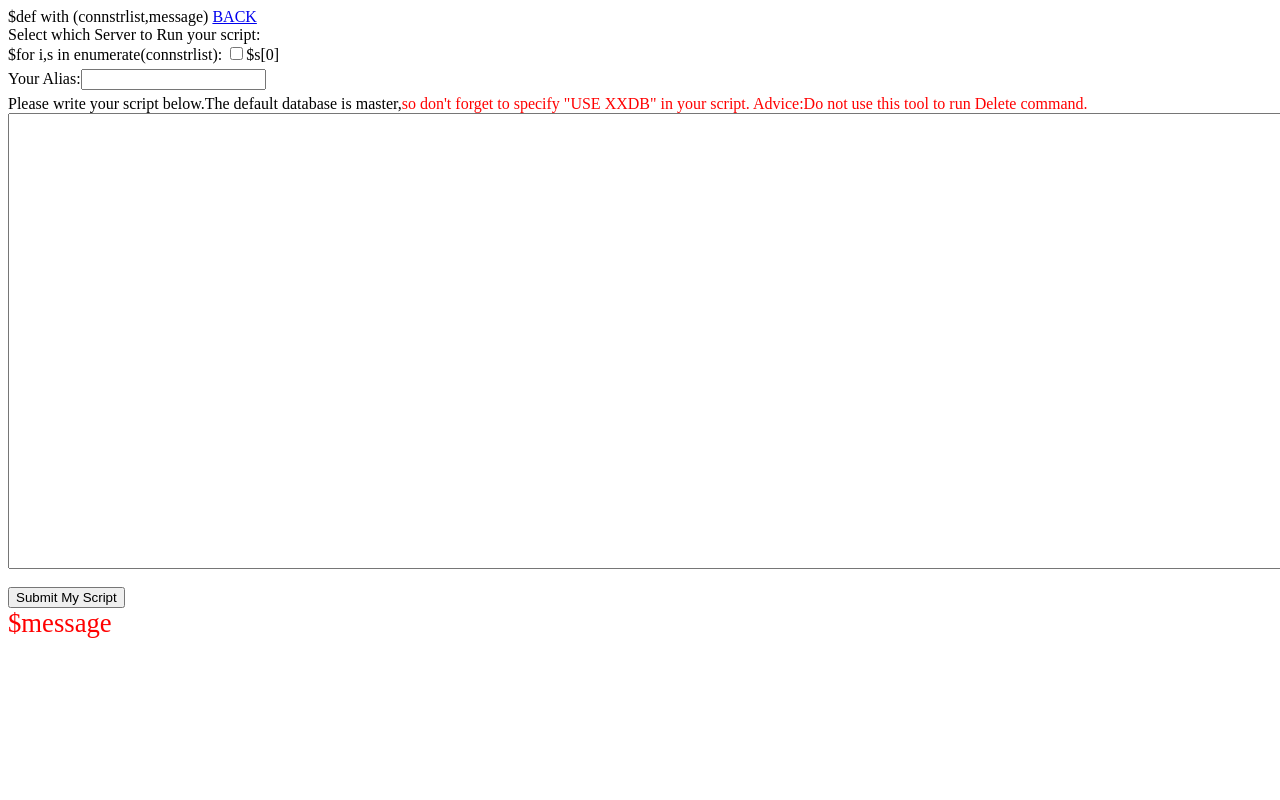
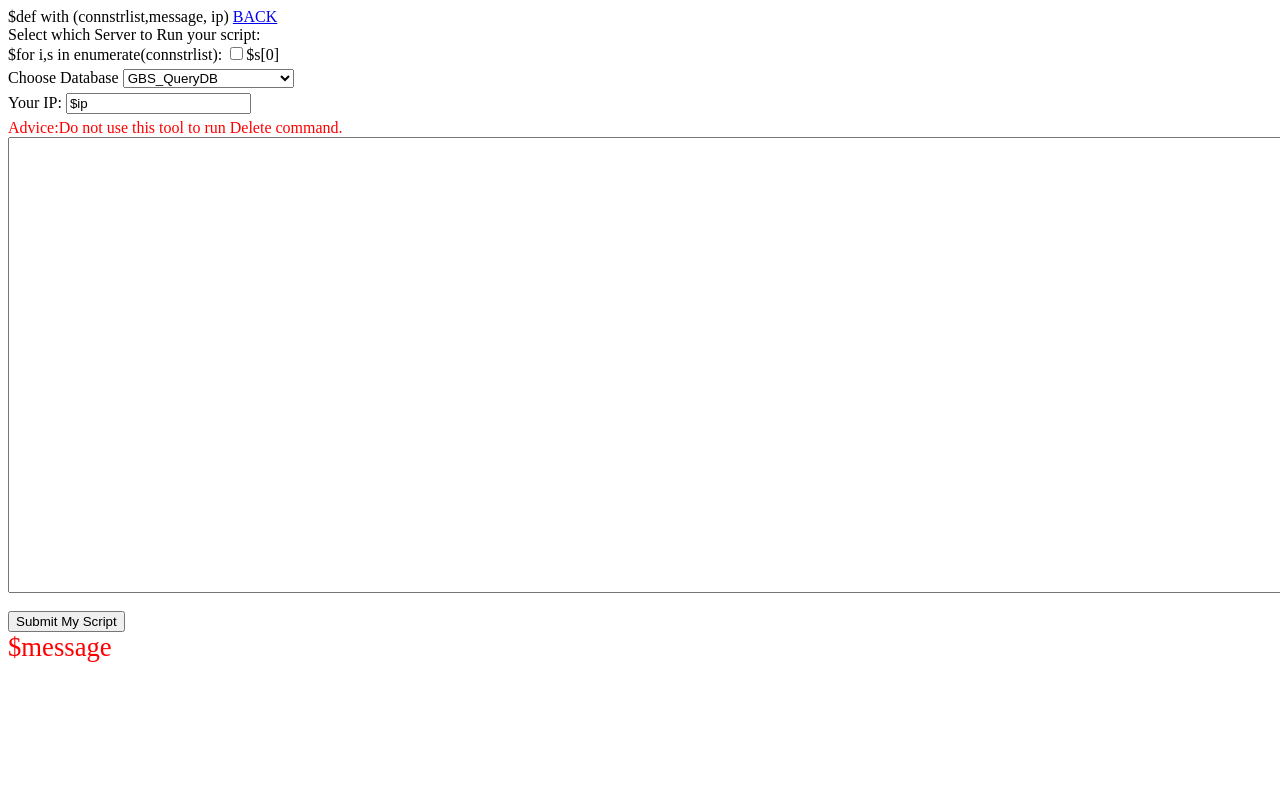
Before and after one commit to rav009/Data-Vertifier, a Python web app: template Data Vertifier/TEMPLATES/BatchExec.html in a window 1280 px wide; the page is wider, and only the part inside the window is pictured. Run offline with Jinja, Linux system fonts and the light colour scheme; the template is opened without the code that fills it, so the values that code supplies are empty.

Commit message:
small change for runm

```diff
--- a/Data Vertifier/TEMPLATES/BatchExec.html
+++ b/Data Vertifier/TEMPLATES/BatchExec.html
@@ -1,4 +1,4 @@
-$def with (connstrlist,message)
+$def with (connstrlist,message, ip)
 <title>Run Sql Script to Multi-Server</title>
 <a href="../index" target="view_window">BACK</a>
 <br />
@@ -9,11 +9,26 @@
         $for i,s in enumerate(connstrlist):
             <input type="checkbox" value="$s[1]" name="chkb$i"/>$s[0]<br />
         </div>
+        <div align="left" style="margin-top:5px">
+            Choose Database
+            <select name="dbsel">
+                <option value   ="GBS_QueryDB">GBS_QueryDB</option>
+                <option value   ="GBS_QueryDB_Temp">GBS_QueryDB_Temp</option>
+                <option value   ="GBS_FrontendDB">GBS_FrontendDB</option>
+                <option value   ="CDP_CommonDB">CDP_CommonDB</option>
+                <option value   ="CDP_CommonDB_Temp">CDP_CommonDB_Temp</option>
+                <option value   ="CDP_DimensionDB">CDP_DimensionDB</option>
+                <option value   ="GBS_StagingDB">GBS_StagingDB</option>
+            </select>
+        </div>
+
     </div>
 
-    <div style="margin:5px 0px 5px 0px">Your Alias:<input type="text" name="who" /></div>
+    <div style="margin:5px 0px 5px 0px">
+        Your IP: <input type="text" name="who" value="$ip" readonly="readonly"/>
+    </div>
 
-    Please write your script below.The default database is master,<font color="red">so don't forget to specify "USE XXDB" in your script. Advice:Do not use this tool to run Delete command.</font>
+    <font color="red">Advice:Do not use this tool to run Delete command.</font>
     <textarea id="script" cols="180" rows="30" name="script">
 
     </textarea>
@@ -21,5 +36,5 @@
     <br />
     <input type="submit" value="Submit My Script" />
     <br />
-    <div style="font-size: 20pt;color:red">$message</div>
+    <div style="font-size: 20pt;color:red" id="msg">$message</div>
 </form>
```
Also changed, not shown: Data Vertifier/DAO/BatchRunSqlDAO.py (+9 -5 lines), Data Vertifier/main.py (+8 -8 lines).
